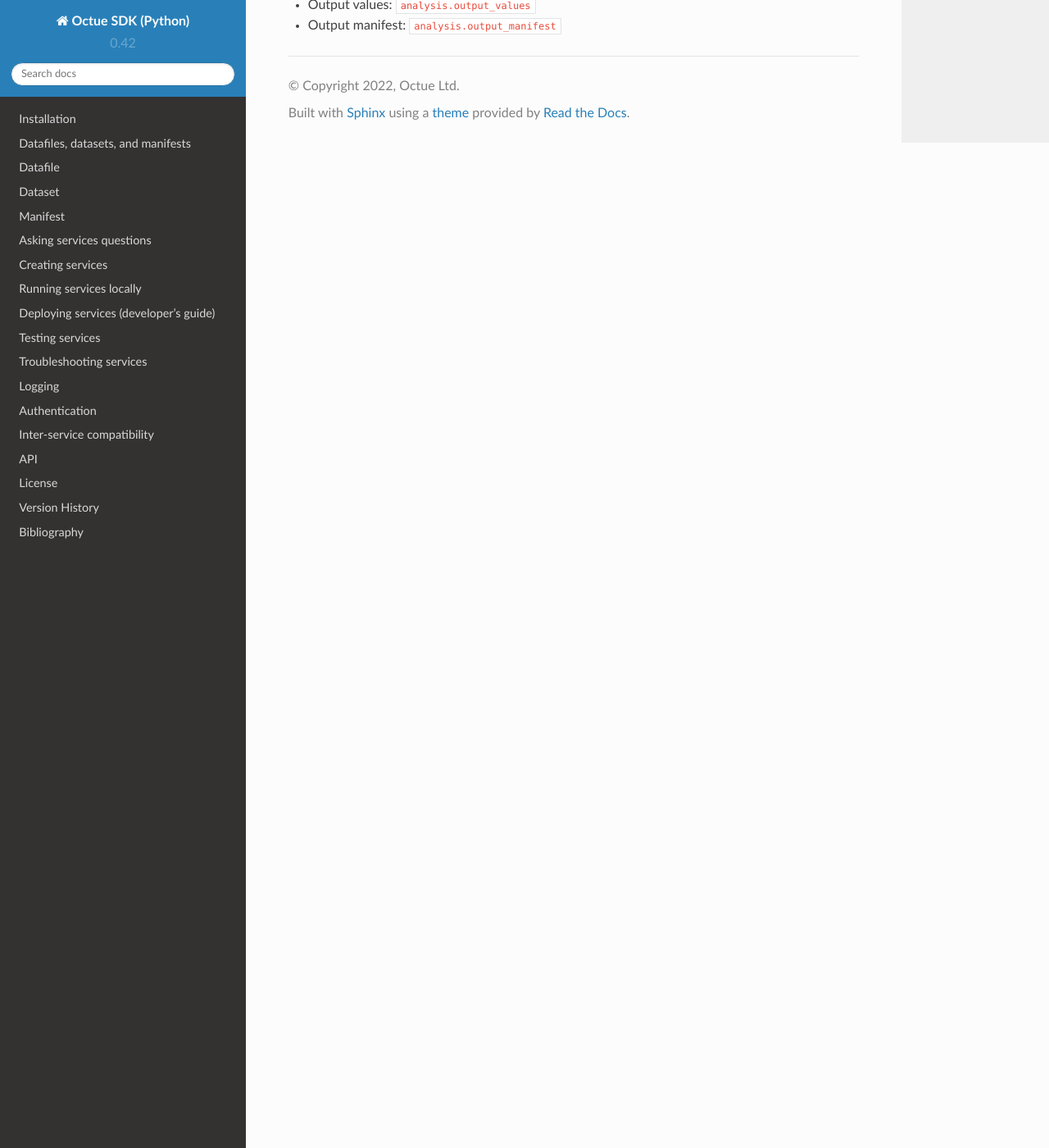
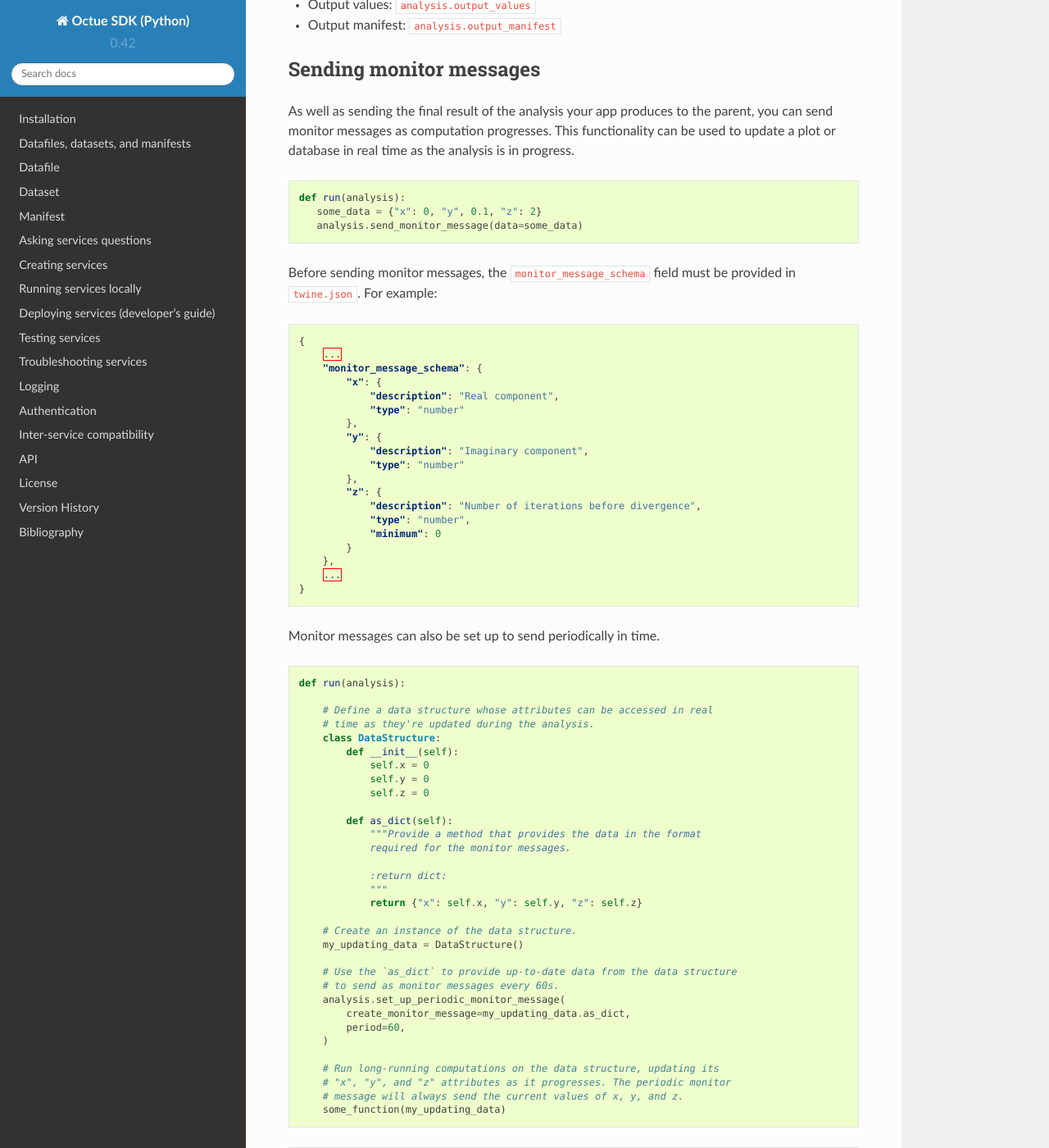
Before and after one commit to octue/octue-sdk-python, a Sphinx documentation site: the page built from docs/source/creating_apps.rst, in a window 1280 px wide and 1400 px high, scrolled down 1399 px. Shown: the whole window at 82% size. Built offline with Sphinx 7.4.7 and the Read the Docs theme 2.0.0, drawn with Linux system fonts in a browser that asks for light colours.

Commit message:
DOC: Add documentation on sending monitor messages
skipci

```diff
--- a/docs/source/creating_apps.rst
+++ b/docs/source/creating_apps.rst
@@ -68,3 +68,77 @@ parameter/attribute:
 - Input manifest: ``analysis.input_manifest``
 - Output values: ``analysis.output_values``
 - Output manifest: ``analysis.output_manifest``
+
+
+Sending monitor messages
+------------------------
+As well as sending the final result of the analysis your app produces to the parent, you can send monitor messages as
+computation progresses. This functionality can be used to update a plot or database in real time as the analysis is in
+progress.
+
+.. code-block:: python
+
+     def run(analysis):
+        some_data = {"x": 0, "y", 0.1, "z": 2}
+        analysis.send_monitor_message(data=some_data)
+
+Before sending monitor messages, the ``monitor_message_schema`` field must be provided in ``twine.json``. For example:
+
+.. code-block:: json
+
+    {
+        ...
+        "monitor_message_schema": {
+            "x": {
+                "description": "Real component",
+                "type": "number"
+            },
+            "y": {
+                "description": "Imaginary component",
+                "type": "number"
+            },
+            "z": {
+                "description": "Number of iterations before divergence",
+                "type": "number",
+                "minimum": 0
+            }
+        },
+        ...
+    }
+
+Monitor messages can also be set up to send periodically in time.
+
+.. code-block:: python
+
+    def run(analysis):
+
+        # Define a data structure whose attributes can be accessed in real
+        # time as they're updated during the analysis.
+        class DataStructure:
+            def __init__(self):
+                self.x = 0
+                self.y = 0
+                self.z = 0
+
+            def as_dict(self):
+                """Provide a method that provides the data in the format
+                required for the monitor messages.
+
+                :return dict:
+                """
+                return {"x": self.x, "y": self.y, "z": self.z}
+
+        # Create an instance of the data structure.
+        my_updating_data = DataStructure()
+
+        # Use the `as_dict` to provide up-to-date data from the data structure
+        # to send as monitor messages every 60s.
+        analysis.set_up_periodic_monitor_message(
+            create_monitor_message=my_updating_data.as_dict,
+            period=60,
+        )
+
+        # Run long-running computations on the data structure, updating its
+        # "x", "y", and "z" attributes as it progresses. The periodic monitor
+        # message will always send the current values of x, y, and z.
+        some_function(my_updating_data)
--- a/pyproject.toml
+++ b/pyproject.toml
@@ -1,6 +1,6 @@
 [tool.poetry]
 name = "octue"
-version = "0.42.0"
+version = "0.42.1"
 description = "A package providing template applications for data services, and a python SDK to the Octue API."
 readme = "README.md"
 authors = ["Marcus Lugg <marcus@octue.com>", "Thomas Clark <support@octue.com>"]
```
